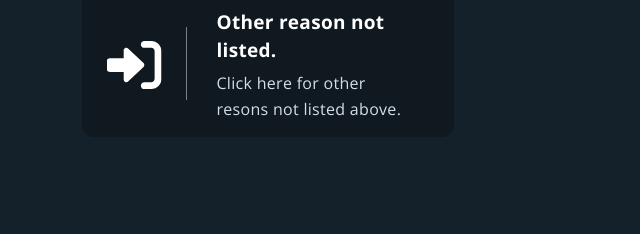
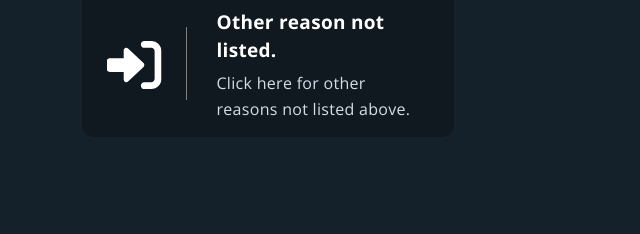
Before and after one commit to santoshialini/zenge10nmu-k, a plain HTML site: page index.html in a window 1280 px wide. Shown: the part 1271-1505 px from the top of the page, 0-640 px from the left. Drawn offline with nearby package versions, Linux system fonts and the light colour scheme; no server answers.

Commit message:
Update index.html

```diff
--- a/index.html
+++ b/index.html
@@ -272,7 +272,7 @@
                                     </div>
                                     <div class="inform">
                                         <div class="title mergecolor">Other reason not listed.</div>
-                                        <div class="description seccolor">Click here for other resons not listed above.</div>
+                                        <div class="description seccolor">Click here for other reasons not listed above.</div>
                                     </div>
                                 </a>
                             </div>
```
